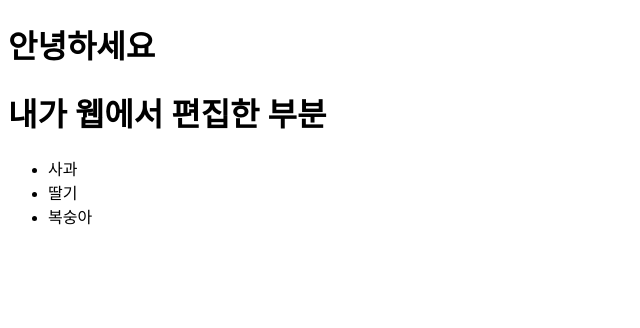
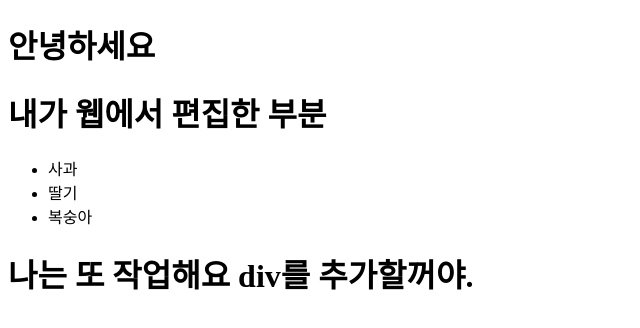
Before and after one commit to leejungsun-study/project-2, a plain HTML site: page index.html in a window 1280 px wide. Shown: the whole page, without its empty margins (0-640 px from the left). Drawn offline with Linux system fonts and the light colour scheme.

```diff
--- a/index.html
+++ b/index.html
@@ -14,5 +14,9 @@
     <li>복숭아</li>
   </ul>
 
+  <h1>
+    나는 또 작업해요
+    div를 추가할꺼야.
+  </h1>
 </body>
 </html>
```
